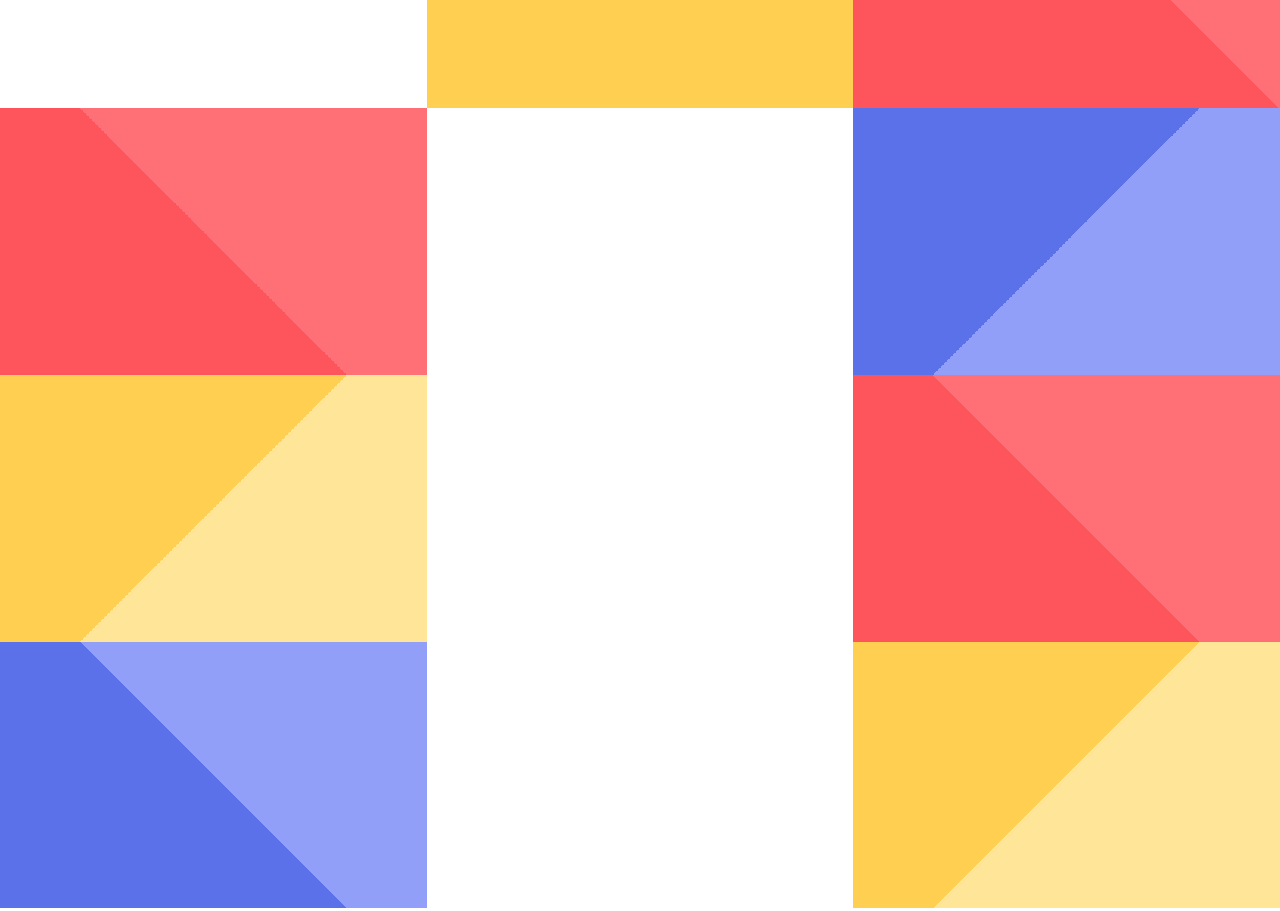
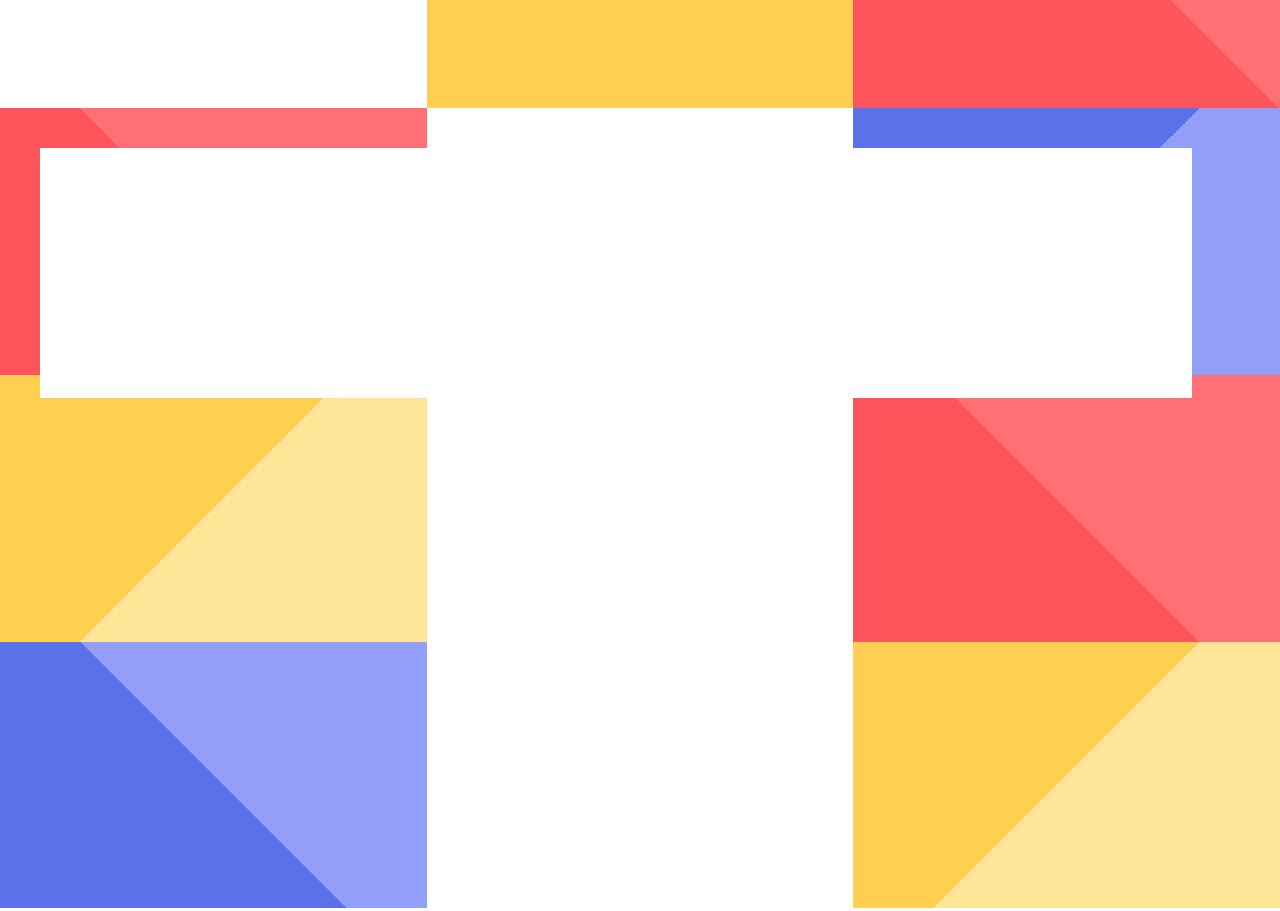
Before and after one commit to tjsoho/tobyj-portfolio, a plain HTML site: page index.html in a window 1280 px wide. Shown: the part 1543-2454 px from the top of the page. Drawn offline with nearby package versions, Linux system fonts and the light colour scheme; a web font is replaced by a local one.

Commit message:
adding styling for the box overlay to sit ontop of the box in the about-me section on line 76

```diff
--- a/assets/style.css
+++ b/assets/style.css
@@ -113,7 +113,7 @@ h3 {
 }
 
 /* Set the position and size of the overlay */
-.overlay {
+/* .overlay {
     margin: 10%;
 	position: absolute;
 	top: 33;
@@ -125,10 +125,10 @@ h3 {
 }
 
 /* Center the contents of the overlay */
-.overlay h1 {
+/* .overlay h1 {
 	text-align: center;
 	margin: auto;
-}
+}  */
 
 /* Set the background colors of the rectangles */
 .bg-1 {
@@ -167,9 +167,35 @@ h3 {
 
 
 /* rectangle section with project links */
-.rectangle-section {
+/* .rectangle-section {
     height: 100vh;
     background-color: #919ff8;
     color: white;
     width: 100vw;
+} */
+
+
+/* about me overlay section */
+
+.about-me {
+      width: 100%;
+    height: 250px;
+    position: relative;
 }
+
+.box {
+  width: 100%;
+  height: 100%;
+  position: absolute;
+  top: 0;
+  left: 0;
+  background: #0057e3;
+}
+
+.overlay {
+height: 100%;
+width: 90%;
+  z-index: 9;
+  margin: 40px;
+  background: white;
+}
--- a/index.html
+++ b/index.html
@@ -73,8 +73,8 @@
 	</section>
 
 	<!-- Three rows of rectangles with different background colors -->
-	<section>
-		<div class="container-fluid h-100">
+	<section class="about-me">
+		<div class="container-fluid h-100 box">
 			<div class="row rectangle-row-1">
 				<div class="col bg-1"></div>
 				<div class="col bg-2"></div>
@@ -92,10 +92,11 @@
 			</div>
 
 			<!-- White div that sits on top of the rectangles -->
-			<div class="overlay d-flex align-items-center justify-content-center">
+			<!-- <div class="overlay d-flex align-items-center justify-content-center">
 				<h1>Hello, World!</h1>
-			</div>
+			</div> -->
 		</div>
+		<div class="box overlay"></div>
 	</section>
 
 
```
